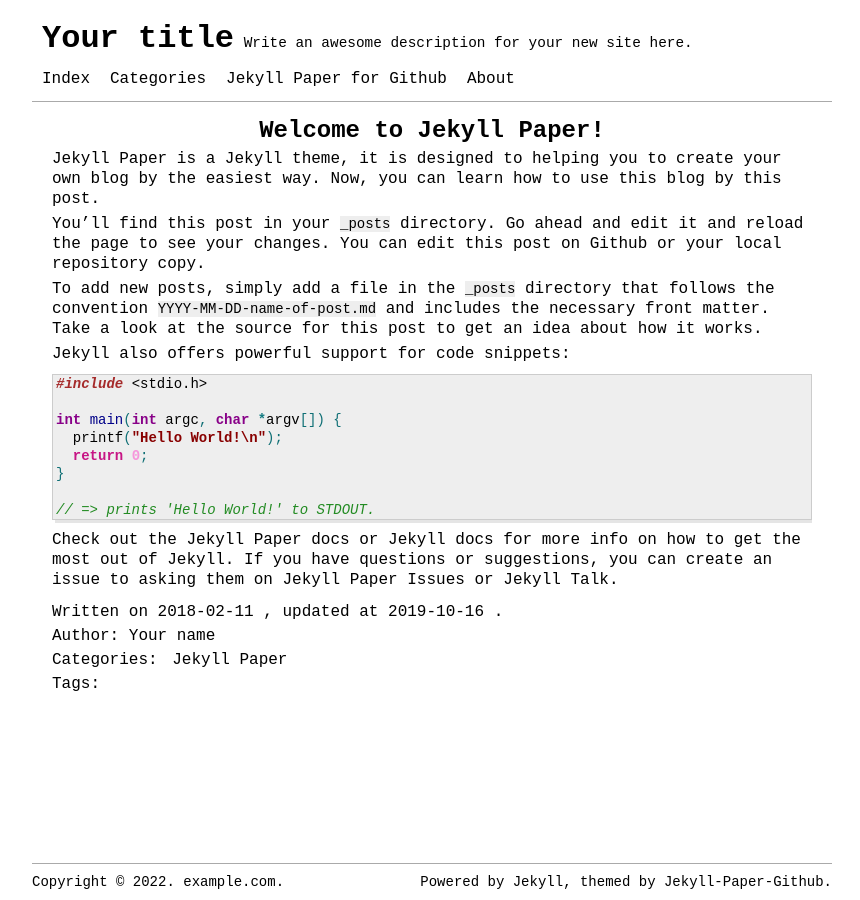
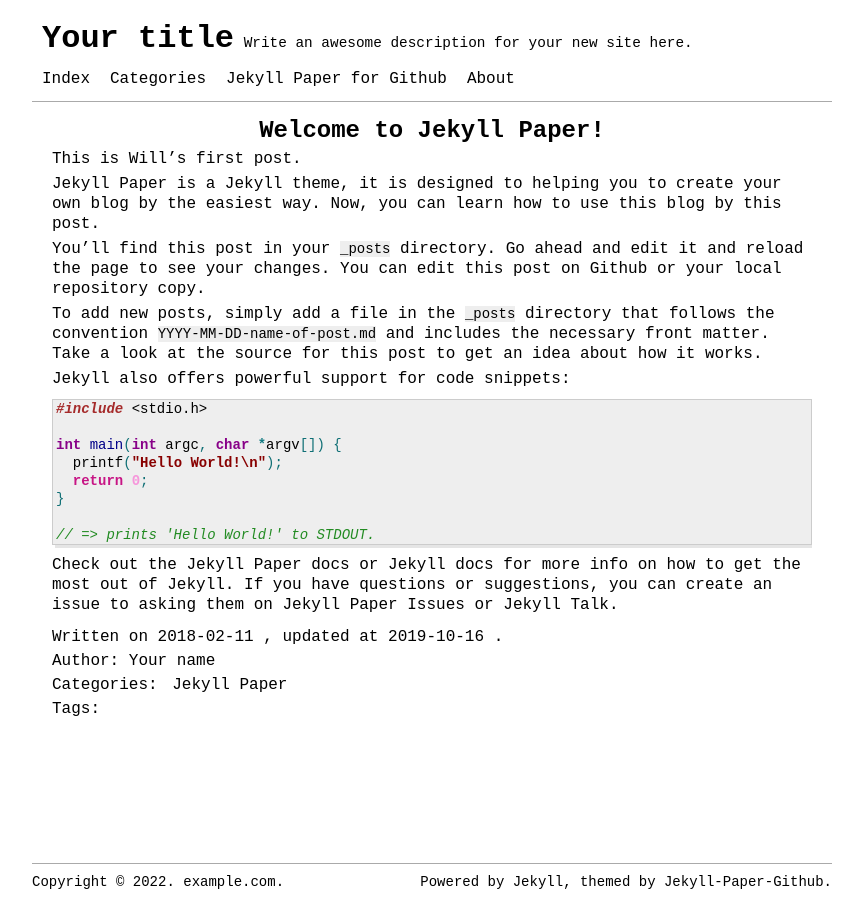
Before and after one commit to wg17394/wg17394.github.io, a Jekyll site: the page built from _posts/2018-02-11-welcome-to-jekyll.markdown, in a window 1280 px wide. Shown: the whole page, without its empty margins (208-1068 px from the left). Built offline with Jekyll 4.4.1, drawn with Linux system fonts in a browser that asks for light colours.

Commit message:
first post edited

```diff
--- a/_posts/2018-02-11-welcome-to-jekyll.markdown
+++ b/_posts/2018-02-11-welcome-to-jekyll.markdown
@@ -5,6 +5,7 @@ date:   2018-02-11
 last_modified_at: 2019-10-16
 categories: [Jekyll Paper]
 ---
+This is Will's first post.
 
 Jekyll Paper is a Jekyll theme, it is designed to helping you to create your own blog by the easiest way. Now, you can learn how to use this blog by this post.
 
```
